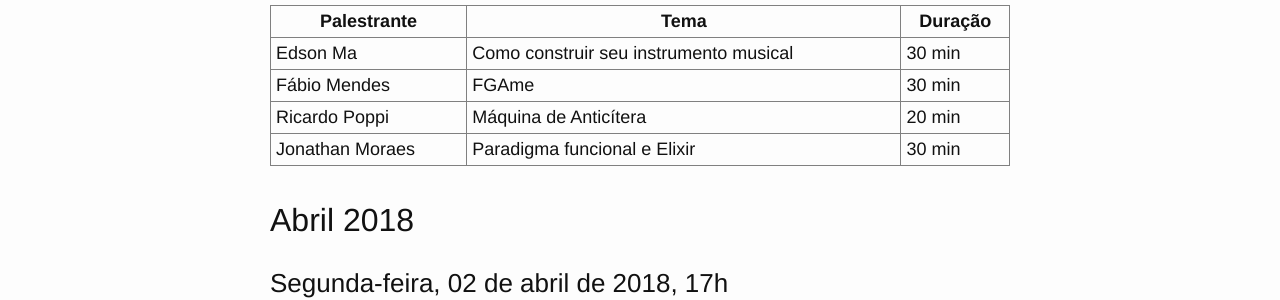
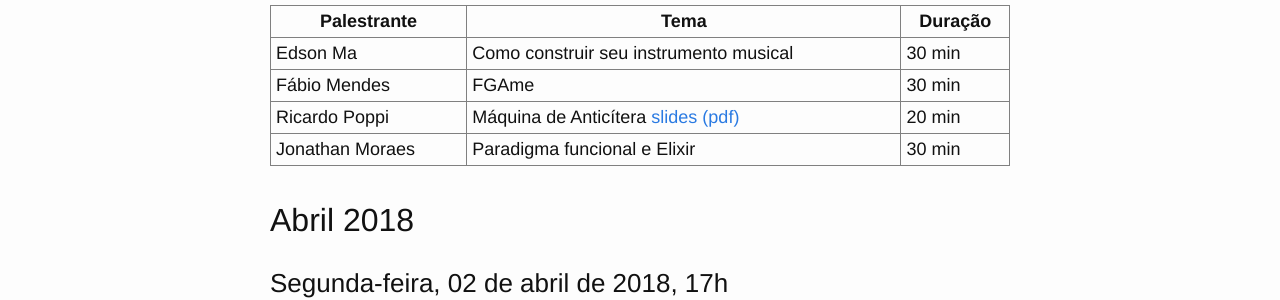
Before and after one commit to lappis-unb/MiniLappisConf, a Jekyll site: the page built from passados.md, in a window 1280 px wide and 900 px high. Shown: the part 446-746 px from the top of the window. Built offline with Jekyll 4.4.1, drawn with Linux system fonts in a browser that asks for light colours.

Commit message:
Adicionando slides passados Ricardo Poppi e Henrique Parra Parra

```diff
--- a/passados.md
+++ b/passados.md
@@ -16,7 +16,7 @@
 | --------------- | -------------------------------------- | ------- |
 | Edson Ma        | Como construir seu instrumento musical | 30 min  |
 | Fábio Mendes    | FGAme                                  | 30 min  |
-| Ricardo Poppi   | Máquina de Anticítera                  | 20 min  |
+| Ricardo Poppi   | Máquina de Anticítera [slides (pdf)](slides/Apresentacao_Poppi_palestralappisconf_mecanismo de_anticitera.pdf)                 | 20 min  |
 | Jonathan Moraes | Paradigma funcional e Elixir           | 30 min  |
 
 ## Abril 2018
@@ -101,7 +101,7 @@
 | Heloise Cullen  | Design e Usabilidade [slides (pdf)](slides/Heloise_Design_Interacao_Usabilidade.pdf) | 30 min  |
 | Luan            | Pandocker                               | 30 min  |
 | Orc'estra       | Gamificação                             | 30 min  |
-| Henrique Parra  | Co-produção de TICs com o Estado        | 30 min  |
+| Henrique Parra  | Co-produção de TICs com o Estado [slides (pdf)](slides/Apresentacao_Henrique_Parra_Parra_PPT_DEFESA.odp)       | 30 min  |
 
 ### Segunda-feira, 18 de junho de 2018, 17h
 
```
Also changed, not shown: 2 other files.
